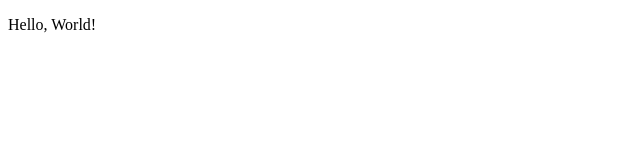
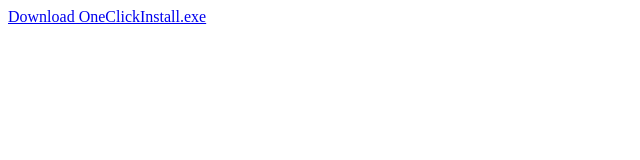
Before and after one commit to BiltuDas1/OneClickInstall, a plain HTML site: page assets/index.html in a window 1280 px wide. Shown: the whole page, without its empty margins (0-640 px from the left). Drawn offline with Linux system fonts and the light colour scheme.

Commit message:
Added Automatic Docker Release Added direct download link to the OneClickInstall.exe

```diff
--- a/assets/index.html
+++ b/assets/index.html
@@ -2,12 +2,13 @@
 <html>
   <head>
     <title>Hello World</title>
+    <meta name="viewport" content="width=device-width, initial-scale=1.0">
 	<link rel="stylesheet" href="css/test.css" />
   </head>
   <body>
     <header></header>
     <main>
-      <p>Hello, World!</p>
+      <a href="/download/helloworld">Download OneClickInstall.exe</a>
     </main>
     <footer></footer>
 	<script src="js/test.js"></script>
```
Also changed, not shown: version.txt (added), 8 other files.
